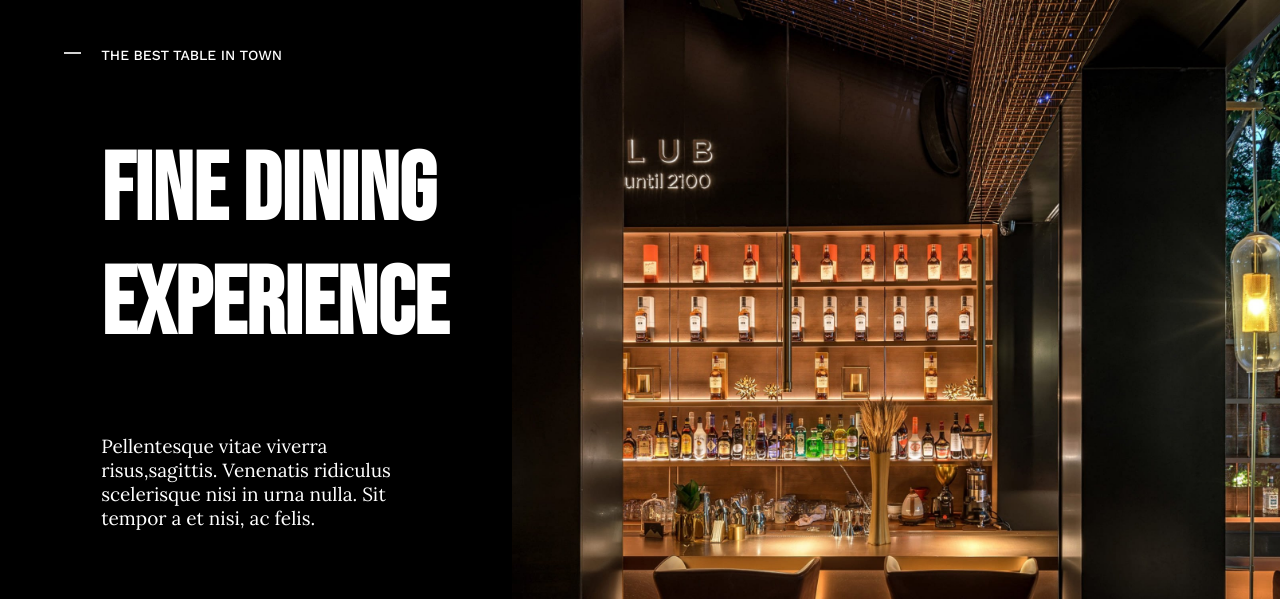
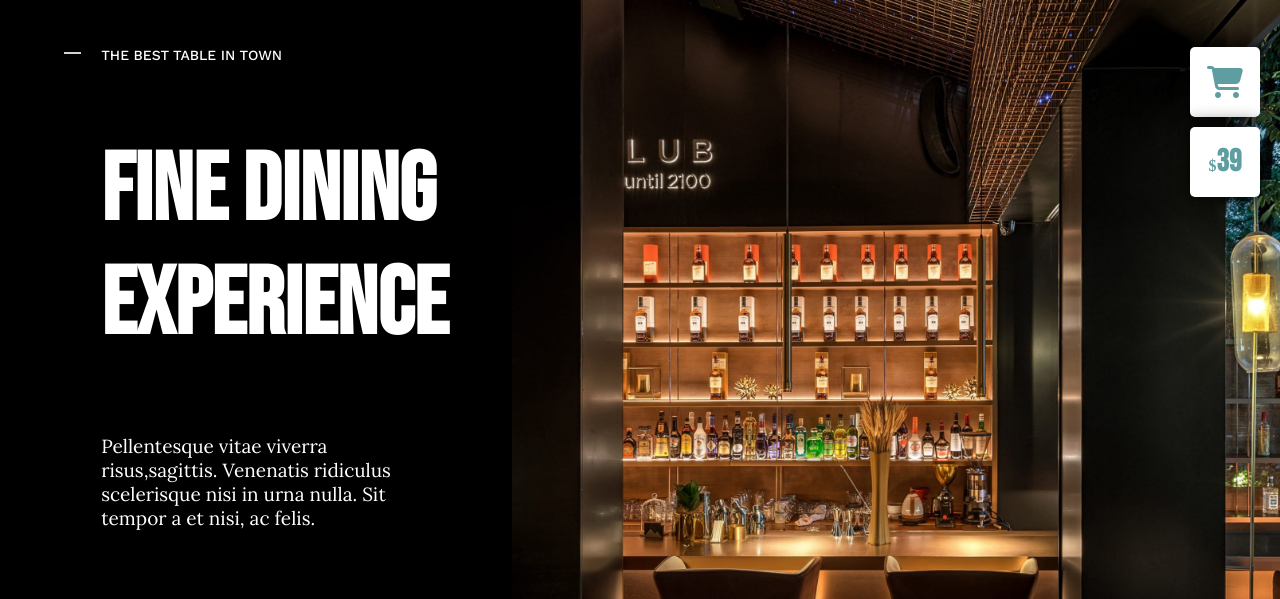
Before and after one commit to AlbertoLiguori/proj-html-vuejs, a plain HTML site: page index.html in a window 1280 px wide. Shown: the part 153-752 px from the top of the page. Drawn offline with nearby package versions, Linux system fonts and the light colour scheme.

Commit message:
adds fixed widgets

```diff
--- a/css/style.css
+++ b/css/style.css
@@ -77,6 +77,42 @@ section{
   margin-bottom:50px;
   margin-top:30px;
 }
+
+/* WIDGETS */
+.on-sale-1{
+  position:fixed;
+  right:20px;
+  top:200px;
+  height:70px;
+  width:70px;
+  background-color: white;
+  border-radius: 5px;
+  box-shadow: 0 0 20px black;
+  z-index:10;
+  color:cadetblue;
+}
+
+.on-sale-2{
+  position:fixed;
+  right:20px;
+  top:280px;
+  height:70px;
+  width:70px;
+  background-color: white;
+  border-radius: 5px;
+  box-shadow: 0 0 20px black;
+  z-index:10;
+  color:cadetblue;
+}
+
+.on-sale-2 .absolute span{
+  font-weight: bold;
+}
+
+.on-sale-2 .absolute h5{
+  display: inline;
+}
+
 
 
 /* CARD */
--- a/index.html
+++ b/index.html
@@ -93,6 +93,25 @@
                   </div>
 
       </section>
+
+      <!-- WIDGETS -->
+      <div class="on-sale-1 emc2">
+
+
+            <i class="absolute fa fa-shopping-cart fa-2x" aria-hidden="true"></i>
+
+      </div>
+
+      <div class="on-sale-2 emc2 d-flex">
+
+          <div class="absolute">
+
+                <span>$<span>
+                <h5>39</h5>
+
+          </div>
+
+      </div>
 
       <!--SECTION 1: UNIVERSAL EXPERIENCE-->
       <section class="first-section">
```
